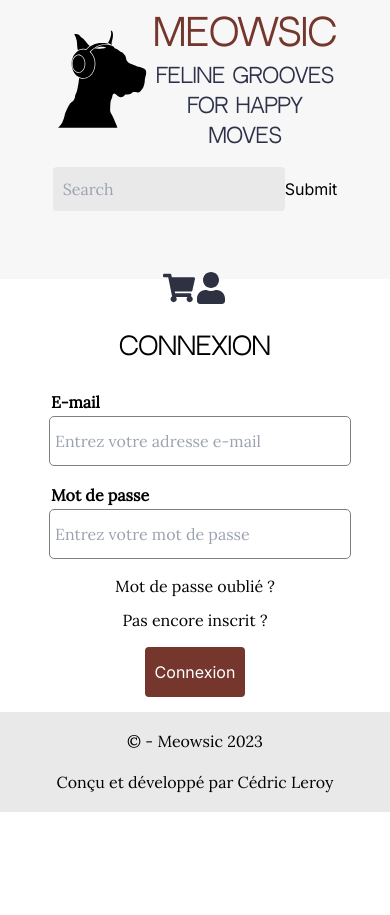
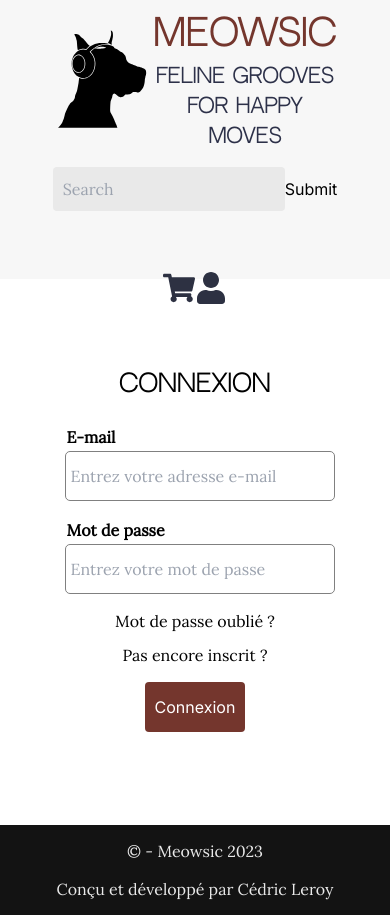
Before and after one commit to C2dricLeroy/e-Commerce_incubator, a Next.js app in the folder e-commerce_incubator/: page /login in a window 390 px wide. Before the commit the page ends 844 px from the top, so only its background shows below. Built offline with nearby package versions, Linux system fonts and the light colour scheme.

Commit message:
fix(style): fix UI

```diff
--- a/e-commerce_incubator/src/app/components/footer/styles.module.css
+++ b/e-commerce_incubator/src/app/components/footer/styles.module.css
@@ -1,11 +1,12 @@
 .footerContainer {
     width: 100%;
-    height: 100px;
+    height: 90px;
     display: flex;
     flex-direction: row;
     justify-content: space-evenly;
     align-items: center;
-    background-color: #E9E9E9;
+    background-color: #131313;
+    color: #E9E9E9;
 }
 
 @media only screen and (max-width: 600px) {
--- a/e-commerce_incubator/src/app/components/loginForm/styles.module.css
+++ b/e-commerce_incubator/src/app/components/loginForm/styles.module.css
@@ -3,7 +3,8 @@
     flex-direction: column;
     justify-content: center;
     align-items: center;
-    width: 60%;
+    width: 50%;
+    margin: 3% auto 9%;
     border-radius: 25px;
     text-align: center;
     box-shadow: -1px 2px 16px 4px rgba(0,0,0,0.18);
@@ -12,7 +13,6 @@
 }
 
 .cont {
-    padding-top: 10%;
     display: flex;
     flex-direction: column;
     justify-content: center;
@@ -103,9 +103,14 @@
 @media (max-width: 768px) {
     .container {
         width: 100%;
+        min-height: 60vh;
         box-shadow: none;
         padding: 0;
         margin: 0;
+    }
+
+    .cont {
+        padding: 5%;
     }
 
     .title {
--- a/e-commerce_incubator/src/app/components/signupForm/styles.module.css
+++ b/e-commerce_incubator/src/app/components/signupForm/styles.module.css
@@ -3,7 +3,8 @@
     flex-direction: column;
     justify-content: center;
     align-items: center;
-    width: 60%;
+    width: 50%;
+    margin: 3% auto 6%;
     border-radius: 25px;
     text-align: center;
     box-shadow: -1px 2px 16px 4px rgba(0,0,0,0.18);
@@ -12,7 +13,6 @@
 }
 
 .cont {
-    padding-top: 10%;
     display: flex;
     flex-direction: column;
     justify-content: center;
@@ -103,9 +103,14 @@
 @media (max-width: 768px) {
     .container {
         width: 100%;
+        min-height: 60vh;
         box-shadow: none;
         padding: 0;
         margin: 0;
+    }
+
+    .cont {
+        padding-top: 10%;
     }
 
     .title {
```
Also changed, not shown: e-commerce_incubator/src/app/products/[id]/styles.module.css (+5 -2 lines).
